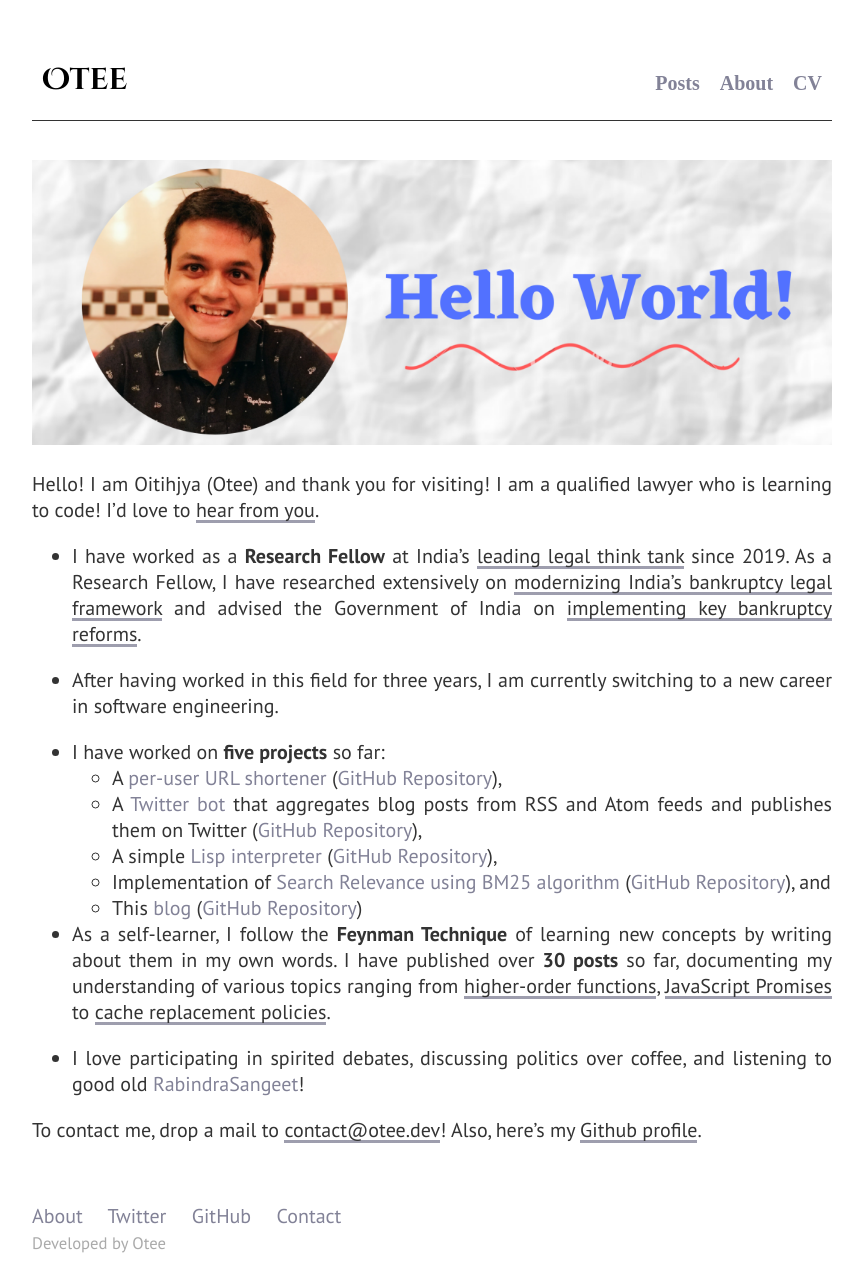
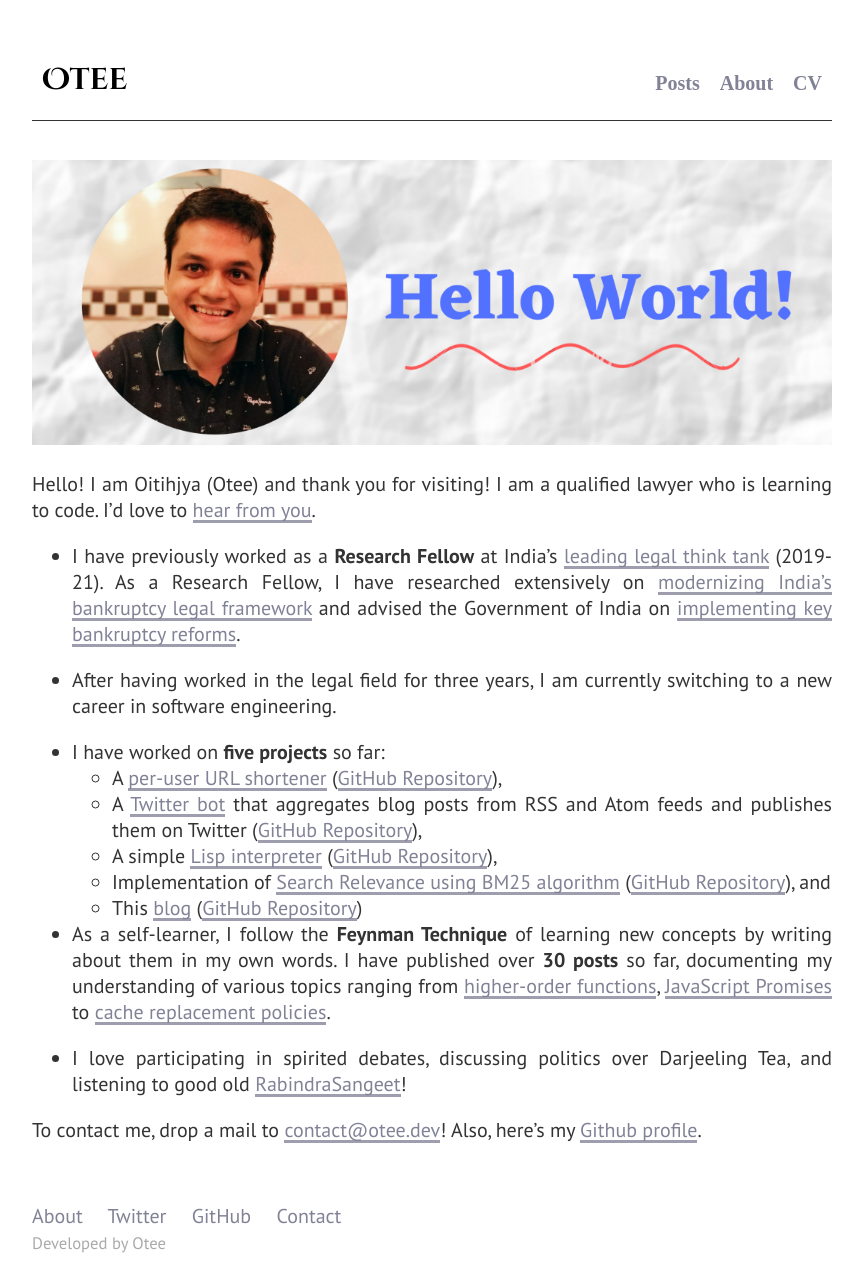
Before and after one commit to oitee/oitee.github.io, a Jekyll site: the page built from _pages/about.md, in a window 1280 px wide. Shown: the whole page, without its empty margins (208-1071 px from the left). Built offline with Jekyll 4.4.1, drawn with Linux system fonts in a browser that asks for light colours; some web fonts are replaced.

Commit message:
Update style of links

```diff
--- a/_pages/about.md
+++ b/_pages/about.md
@@ -9,11 +9,11 @@ published: true
 <img src="/assets/images/hello_world.png" alt="Banner" width="100%"/>
 
 
-Hello! I am Oitihjya (Otee) and thank you for visiting! I am a qualified lawyer who is learning to code! I’d love to [hear from you]((mailto:contact@otee.dev)).
+Hello! I am Oitihjya (Otee) and thank you for visiting! I am a qualified lawyer who is learning to code. I’d love to [hear from you](mailto:contact@otee.dev).
 
-- I have worked as a **Research Fellow** at India’s [leading legal think tank](https://vidhilegalpolicy.in/team/oitihjya-sen/) since 2019. As a Research Fellow, I have researched extensively on [modernizing India’s bankruptcy legal framework](https://vidhilegalpolicy.in/wp-content/uploads/2020/07/Report-on-Pre-Packaged-Insolvency-Resolution.pdf) and advised the Government of India on [implementing key bankruptcy reforms](https://vidhilegalpolicy.in/blog/pre-packaged-insolvency-resolution-under-the-insolvency-and-bankruptcy-code-ibc-an-overview/).
+- I have previously worked as a **Research Fellow** at India’s [leading legal think tank](https://vidhilegalpolicy.in/team/oitihjya-sen/) (2019-21). As a Research Fellow, I have researched extensively on [modernizing India’s bankruptcy legal framework](https://vidhilegalpolicy.in/wp-content/uploads/2020/07/Report-on-Pre-Packaged-Insolvency-Resolution.pdf) and advised the Government of India on [implementing key bankruptcy reforms](https://vidhilegalpolicy.in/blog/pre-packaged-insolvency-resolution-under-the-insolvency-and-bankruptcy-code-ibc-an-overview/).
 
-- After having worked in this field for three years, I am currently switching to a new career in software engineering.
+- After having worked in the legal field for three years, I am currently switching to a new career in software engineering.
 
 - I have worked on **five projects** so far:
     - A [per-user URL shortener](https://oteetwirl.herokuapp.com/) ([GitHub Repository](https://github.com/oitee/twirl)),
@@ -25,7 +25,7 @@ Hello! I am Oitihjya (Otee) and thank you for visiting! I am a qualified lawyer
 
 - As a self-learner, I follow the **Feynman Technique** of learning new concepts by writing about them in my own words. I have published over **30 posts** so far, documenting my understanding of various topics ranging from [higher-order functions](https://otee.dev/2021/07/11/higher-order-functions.html), [JavaScript Promises](https://otee.dev/2021/11/10/javascript-promises.html) to [cache replacement policies](https://otee.dev/2021/08/18/cache-replacement-policy.html).
 
-- I love participating in spirited debates, discussing politics over coffee,  and listening to good old [RabindraSangeet](https://en.wikipedia.org/wiki/Rabindra_Sangeet)!
+- I love participating in spirited debates, discussing politics over Darjeeling Tea,  and listening to good old [RabindraSangeet](https://en.wikipedia.org/wiki/Rabindra_Sangeet)!
 
 
 
--- a/assets/css/_sass/style.scss
+++ b/assets/css/_sass/style.scss
@@ -55,8 +55,8 @@ p {
 }
 
 p a {
-    color: $text-color;
     text-decoration: none;
+    color: $brand-color;
     background: -webkit-linear-gradient(transparent 90%, lighten($brand-color, 10%) 10%);
     background: -moz-linear-gradient(transparent 90%, lighten($brand-color, 10%) 10%);
     background: linear-gradient(transparent 90%, lighten($brand-color, 10%) 10%);
@@ -68,11 +68,29 @@ p a {
     -webkit-transition: box-shadow ease 1s;
 	-moz-transition: box-shadow ease 1s;
 	transition: box-shadow ease 1s;
-    &:hover {
-        color: lighten($background-color, 50%);
-        -webkit-box-shadow: inset 0 -100px 0 0 lighten($brand-color, 10%);
-        box-shadow: inset 0 -100px 0 0 lighten($brand-color, 10%);
 
+       &:hover{
+     color: $text-color;
+    }
+}
+
+li a {
+    text-decoration: none;
+    color: $brand-color;
+    background: -webkit-linear-gradient(transparent 90%, lighten($brand-color, 10%) 10%);
+    background: -moz-linear-gradient(transparent 90%, lighten($brand-color, 10%) 10%);
+    background: linear-gradient(transparent 90%, lighten($brand-color, 10%) 10%);
+
+    -webkit-box-shadow: inset 0 0 0 0 lighten($brand-color, 10%);
+    box-shadow: inset 0 0 0 0 lighten($brand-color, 10%);
+
+
+    -webkit-transition: box-shadow ease 1s;
+	-moz-transition: box-shadow ease 1s;
+	transition: box-shadow ease 1s;
+
+       &:hover{
+     color: $text-color;
     }
 }
 
```
